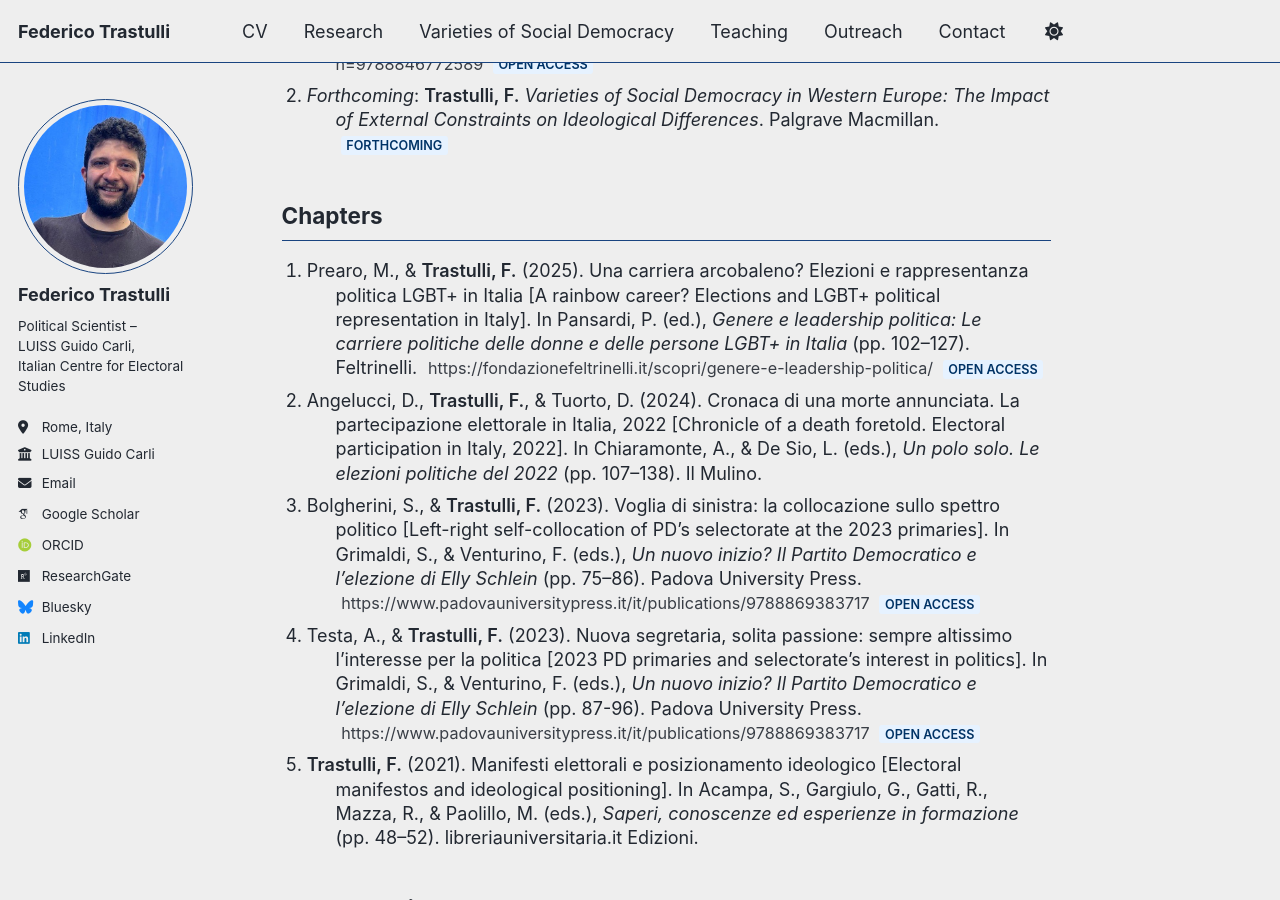
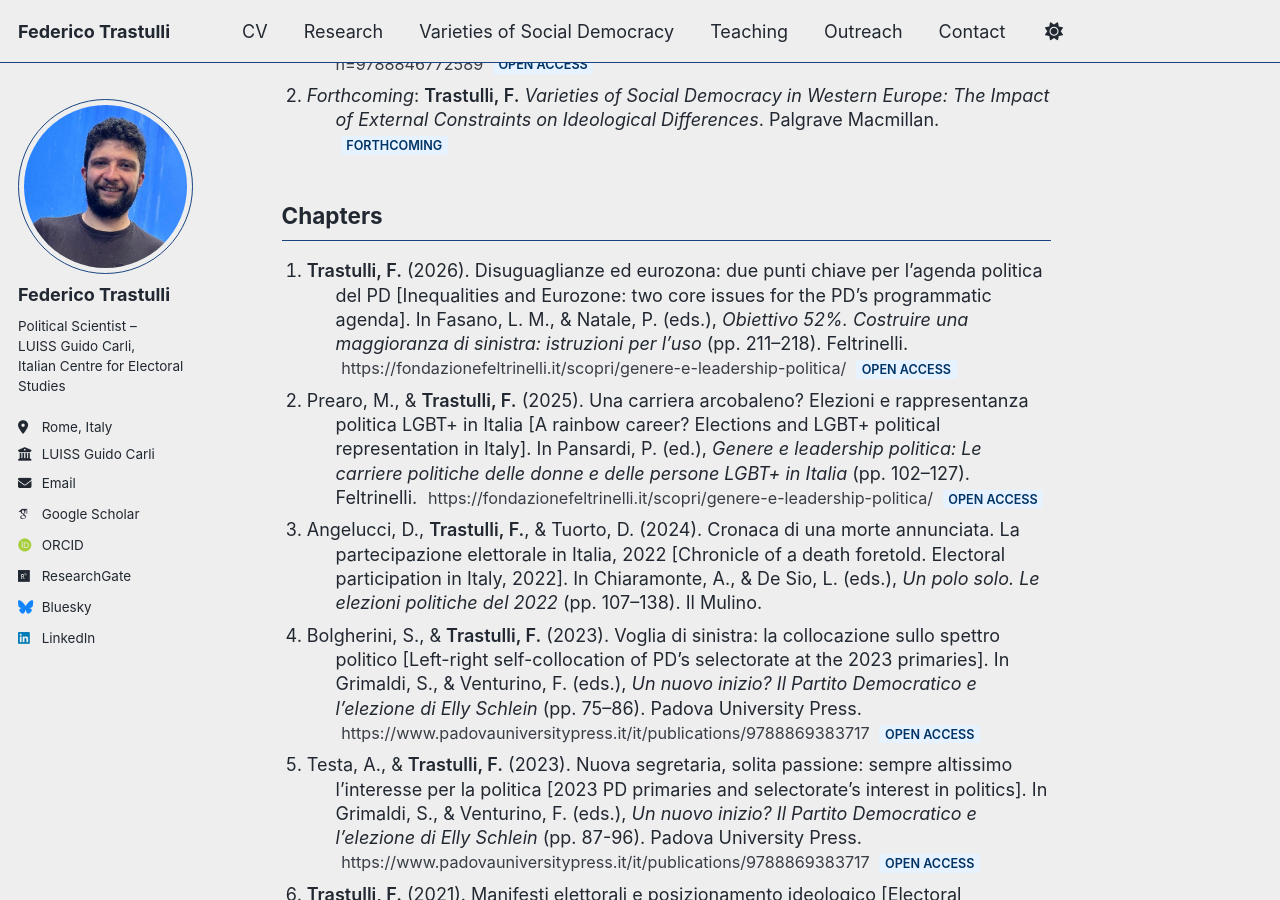
Before and after one commit to federicotrastulli/federicotrastulli.github.io, a Jekyll site: the page built from _pages/research.html, in a window 1280 px wide and 900 px high, scrolled down 2078 px. Built offline with Jekyll 4.4.1, drawn with Linux system fonts in a browser that asks for light colours; some web fonts are replaced; a script bundle is joined from its source files by our own code; library files that are not in the unit come from our copies.

Commit message:
Update research.html

```diff
--- a/_pages/research.html
+++ b/_pages/research.html
@@ -231,6 +231,15 @@ author_profile: true
 <h2>Chapters</h2>
 <ol>
   <li>
+   <span class="me">Trastulli, F.</span> (2026). Disuguaglianze ed eurozona: due punti chiave per l’agenda politica del PD [Inequalities and Eurozone: two core issues for the PD’s programmatic agenda].
+    In Fasano, L. M., & Natale, P. (eds.), <em>Obiettivo 52%. Costruire una maggioranza di sinistra: istruzioni per l’uso</em> (pp. 211–218). Feltrinelli.
+    <a href="https://fondazionefeltrinelli.it/scopri/genere-e-leadership-politica/" class="doi">
+      https://fondazionefeltrinelli.it/scopri/genere-e-leadership-politica/
+    </a>
+    <span class="badge oa">Open Access</span>
+  </li>
+
+  <li>
     Prearo, M., &amp; <span class="me">Trastulli, F.</span> (2025). Una carriera arcobaleno? Elezioni e rappresentanza politica LGBT+ in Italia [A rainbow career? Elections and LGBT+ political representation in Italy].
     In Pansardi, P. (ed.), <em>Genere e leadership politica: Le carriere politiche delle donne e delle persone LGBT+ in Italia</em> (pp. 102–127). Feltrinelli.
     <a href="https://fondazionefeltrinelli.it/scopri/genere-e-leadership-politica/" class="doi">
```
